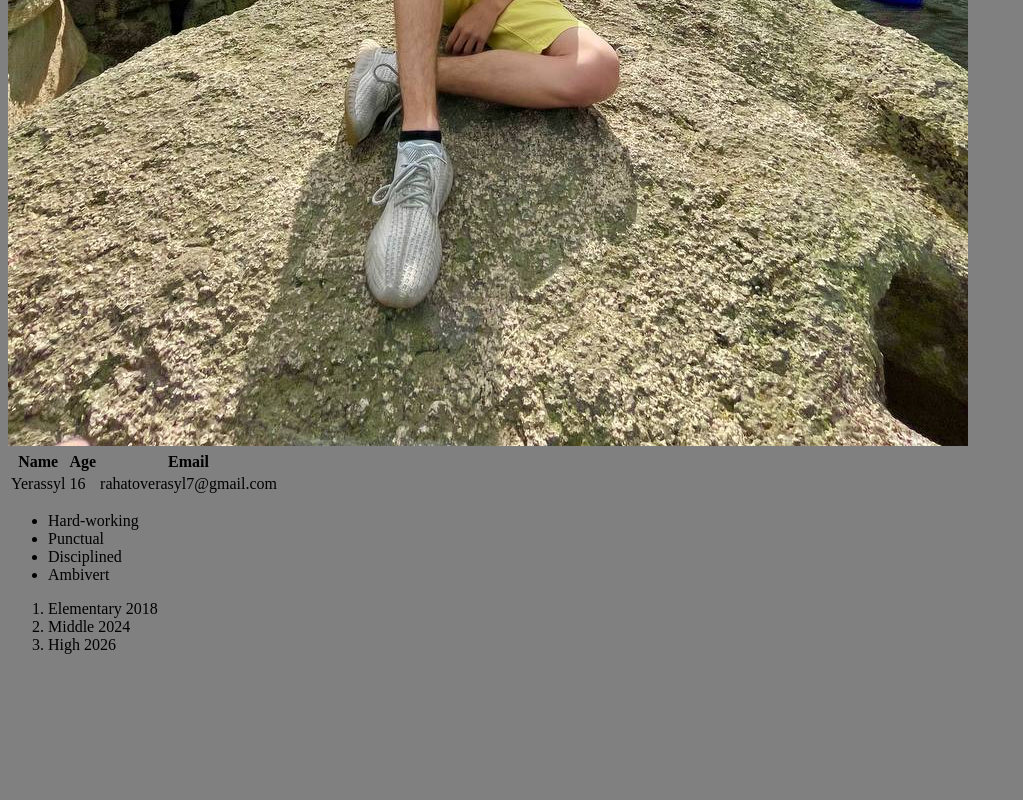
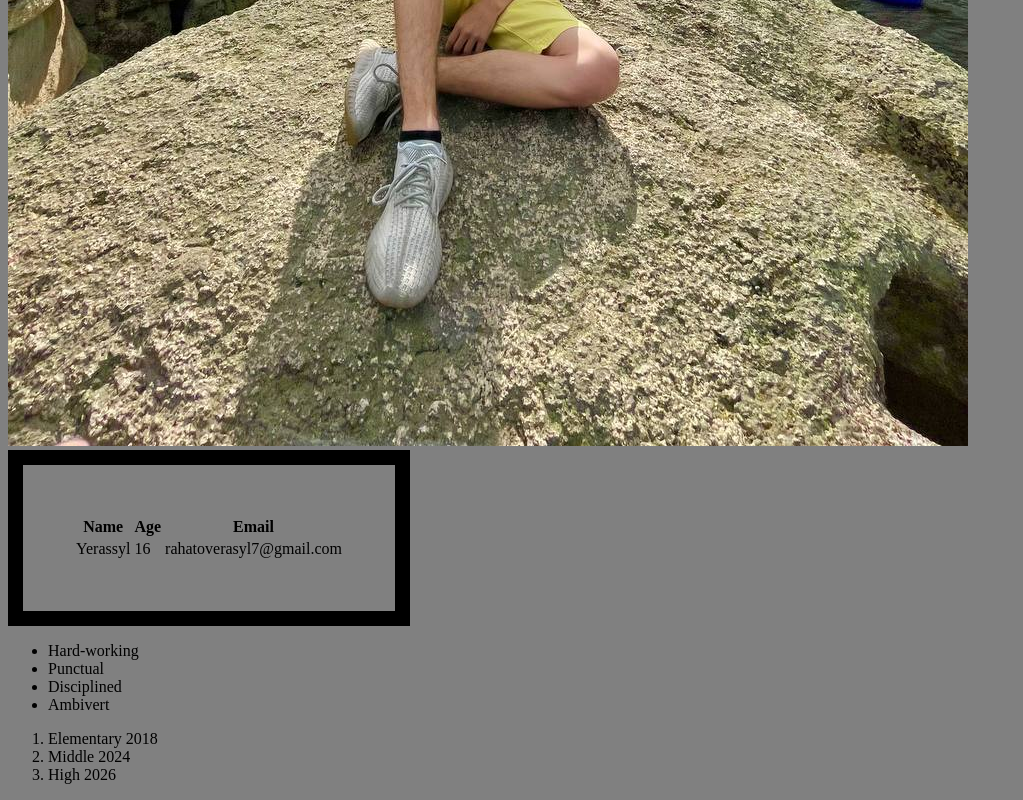
Before and after one commit to d1zzaster1/Web_Project, a plain HTML site: page index.html in a window 1280 px wide. Shown: the part 948-1748 px from the top of the page, without its empty margins (0-1023 px from the left). Before the commit the page ends 1618 px from the top, so only its background shows below. Drawn offline with Linux system fonts and the light colour scheme.

Commit message:
Update styles.css

```diff
--- a/styles.css
+++ b/styles.css
@@ -3,3 +3,8 @@ h1 { color: blue; }
 body{
   background-color: grey;
 }
+
+table{
+  border: 15px solid black;
+  padding: 50px;
+}
```
